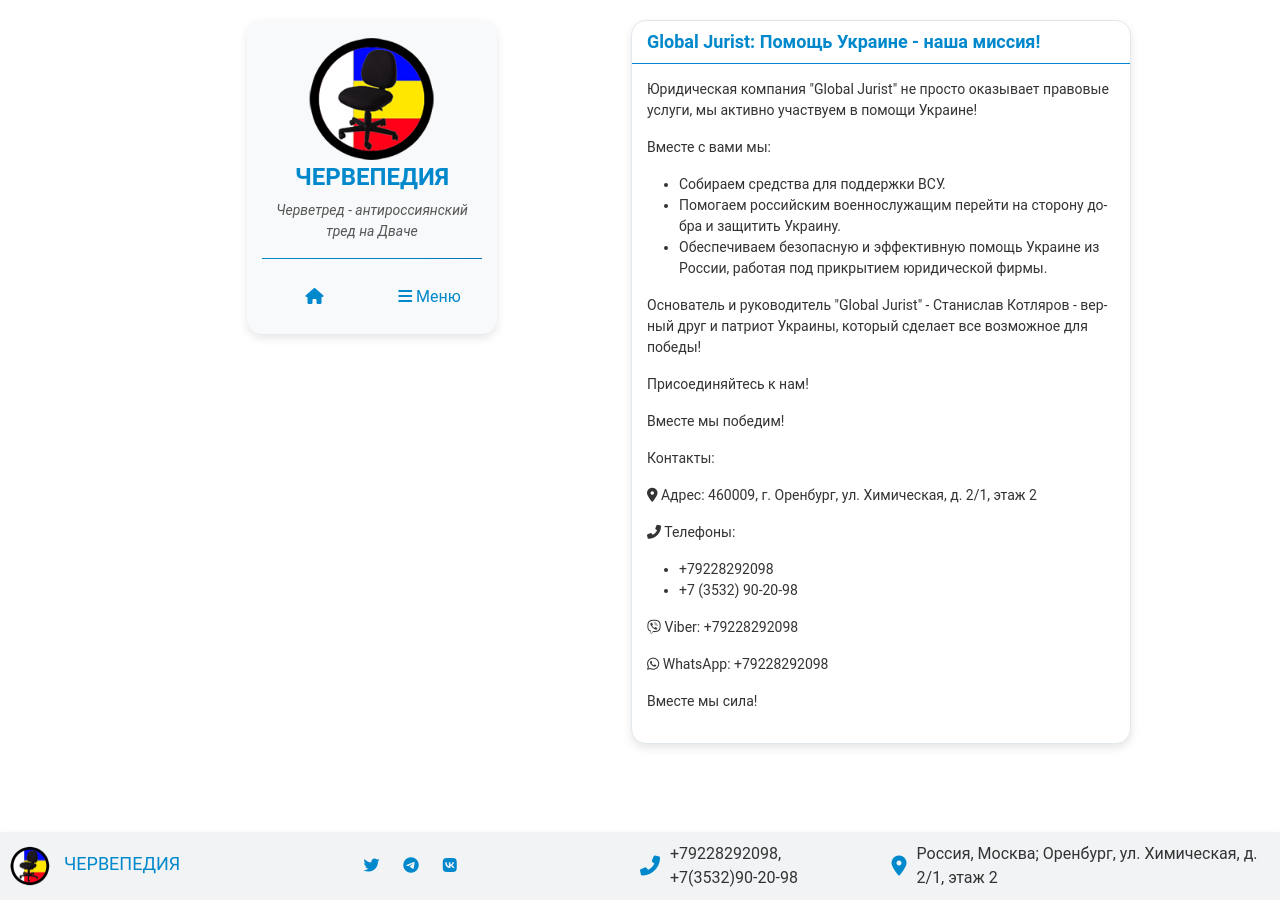
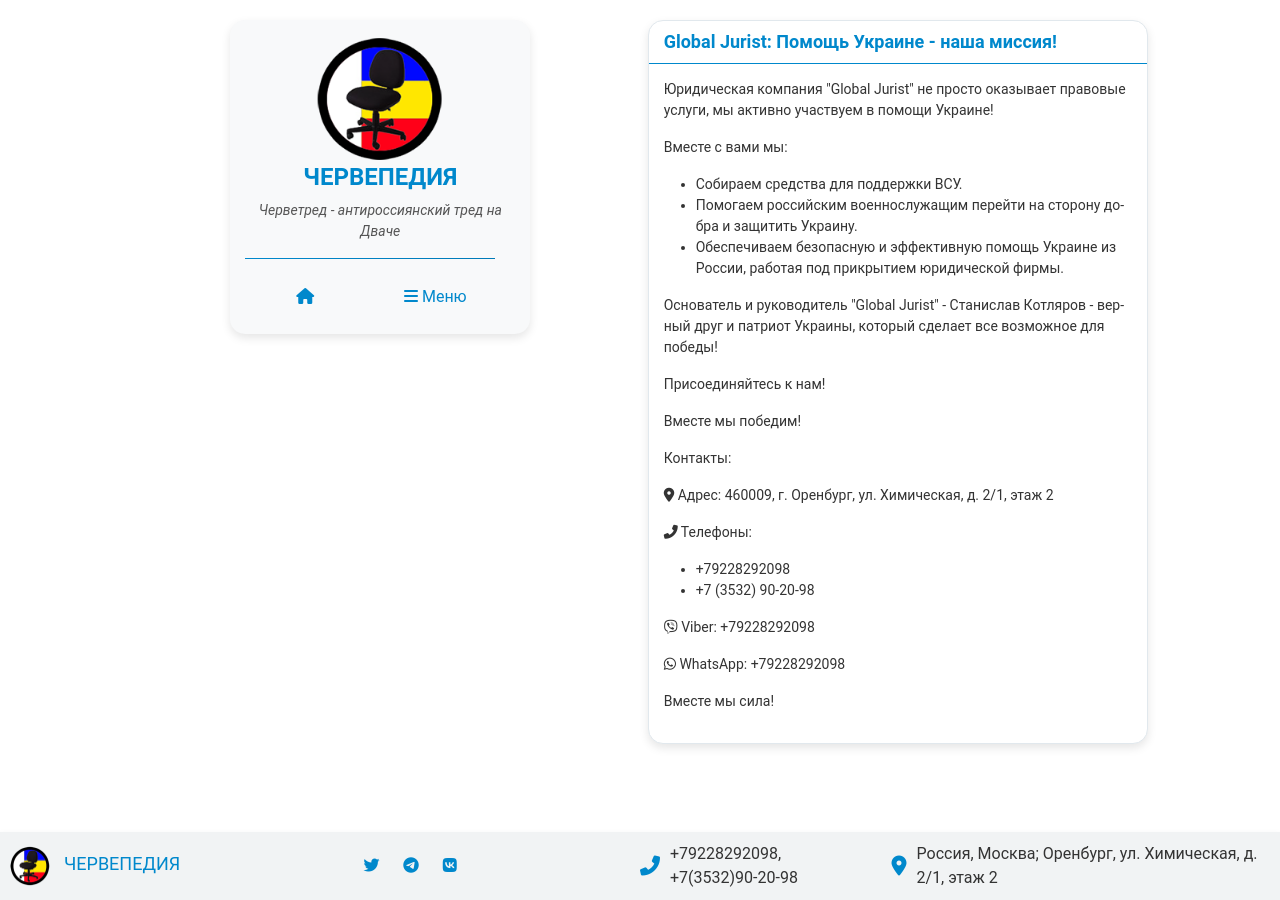
Before and after one commit to chervepedia/chervepedia.github.io, a Jekyll site: the page built from test.md, in a window 1280 px wide. Built offline with Jekyll 4.4.1, drawn with Linux system fonts in a browser that asks for light colours; comment, search, counter and statistics services are not loaded.

Commit message:
Update style.css

```diff
--- a/assets/css/style.css
+++ b/assets/css/style.css
@@ -440,7 +440,8 @@
         margin-right: 15px; /* Отступ между сайдбаром и постами 15px */
         top: 0;
         width: 100%;
-        max-width: 250px; /* Ширина сайдбара */
+        max-width: 300px; /* Ширина сайдбара */
+margin-right: 15px;
     }
 
     .content {
```
